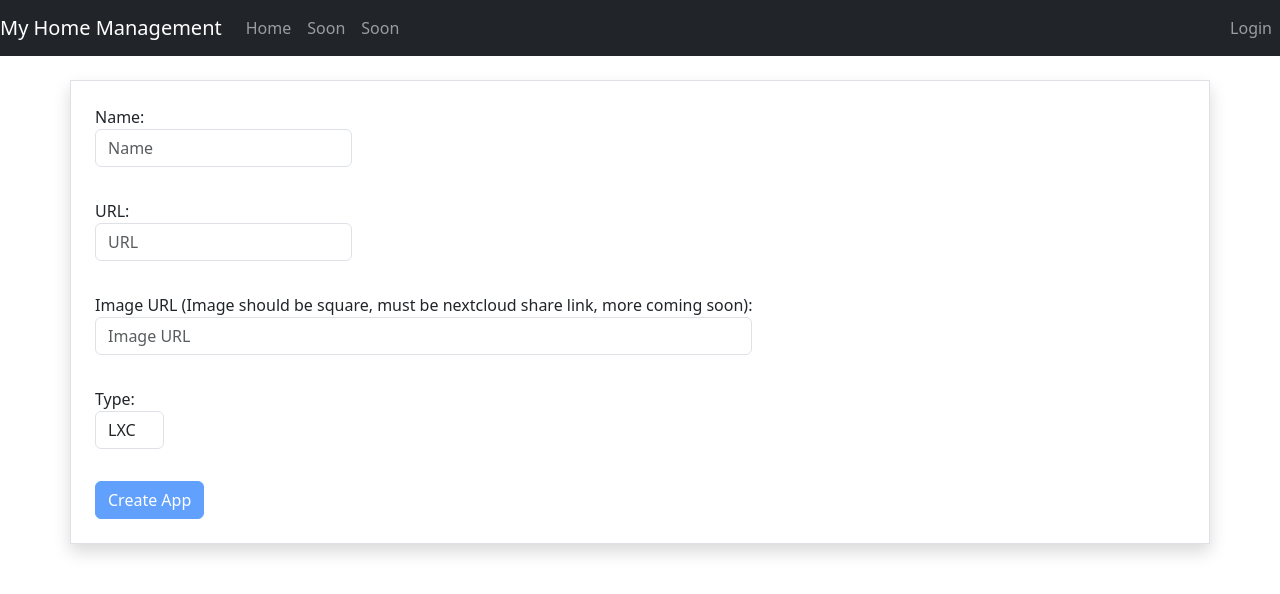
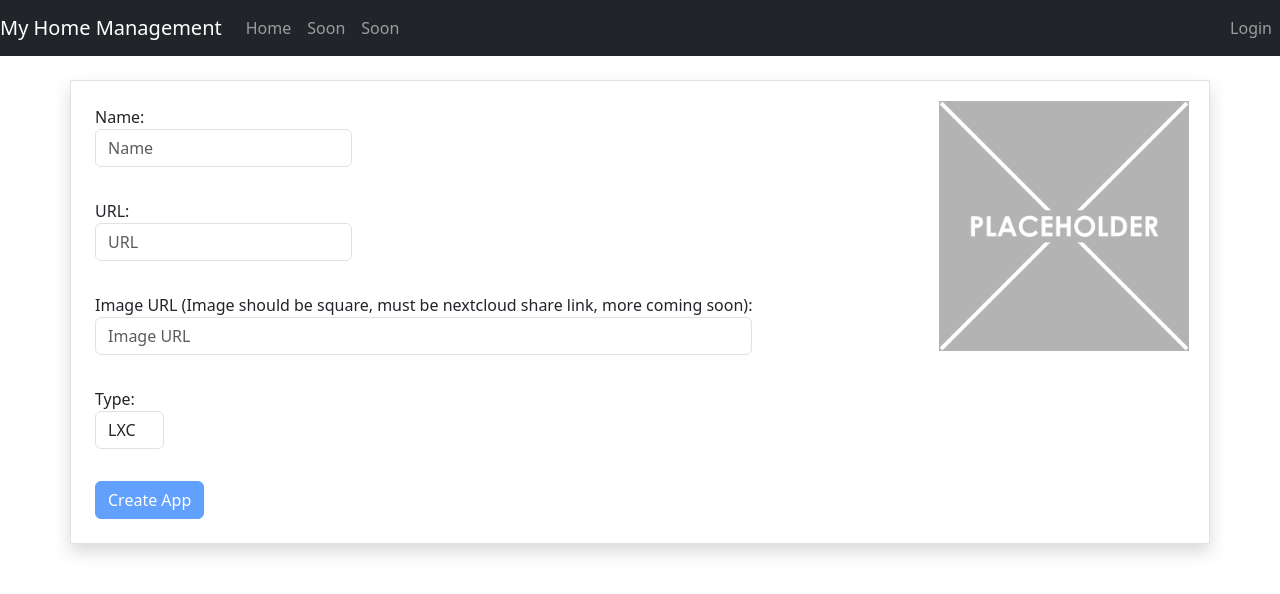
Before and after one commit to xFizzar/link-page, an Angular app: page /createApp in a window 1280 px wide. Shown: the top 594 px of the page. Built offline with nearby package versions, Linux system fonts and the light colour scheme.

Commit message:
change for prod

```diff
--- a/package.json
+++ b/package.json
@@ -5,7 +5,7 @@
     "ng": "ng",
     "start": "ng serve",
     "build": "ng build",
-    "deploy": "ng serve --host 0.0.0.0 --configuration=production",
+    "deploy": "ng build --configuration production",
     "watch": "ng build --watch --configuration development",
     "test": "ng test"
   },
--- a/src/app/components/create-app/create-app.component.html
+++ b/src/app/components/create-app/create-app.component.html
@@ -3,6 +3,8 @@
 
   @if (validImage()) {
     <img id="image" ngSrc="{{createAppForm.controls.imageURL.value}}/download" width="250" height="250" alt="Image">
+  } @else {
+    <img id="image" ngSrc="placeholder.png" width="250" height="250" alt="Image">
   }
 
   <div class="mb-3">
```
